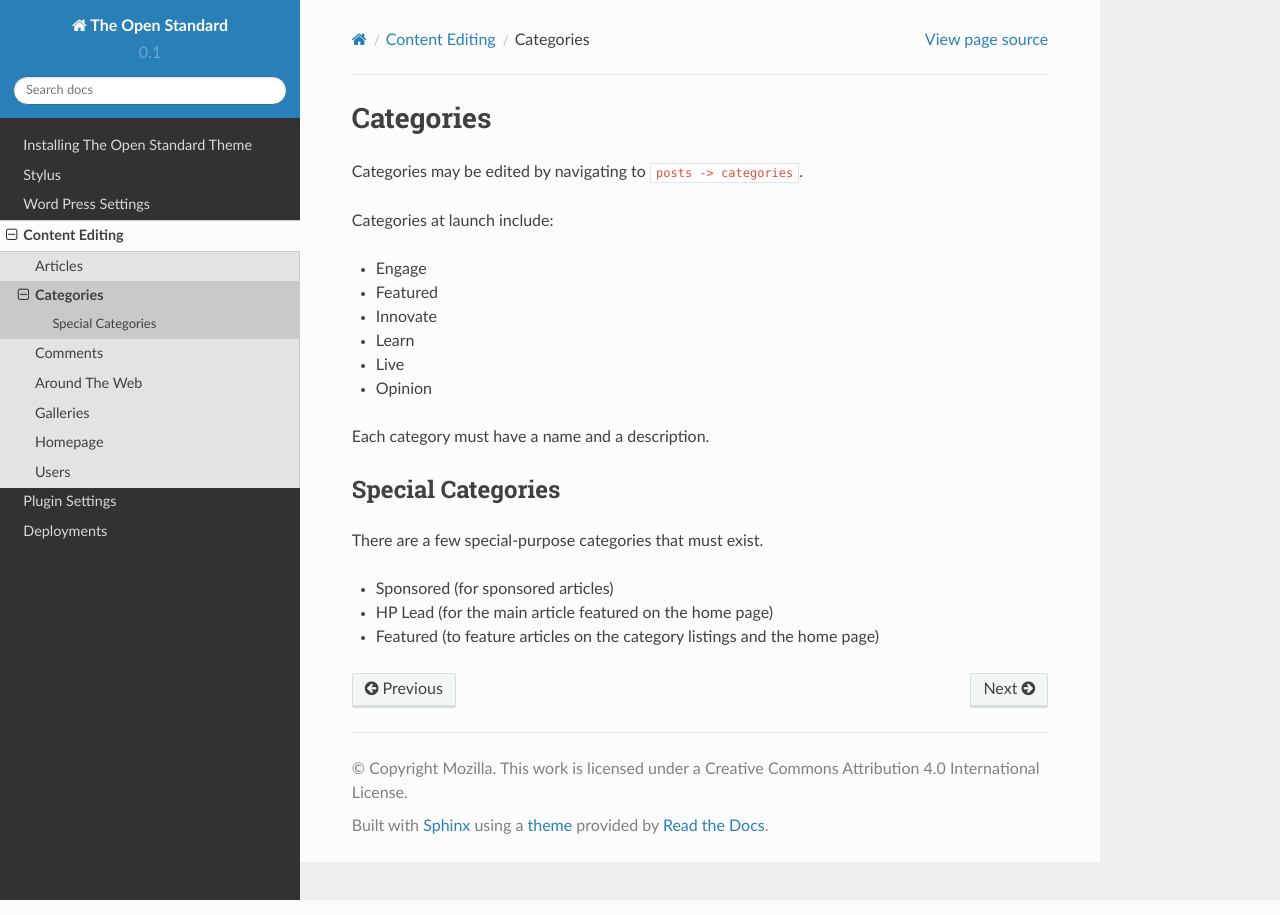
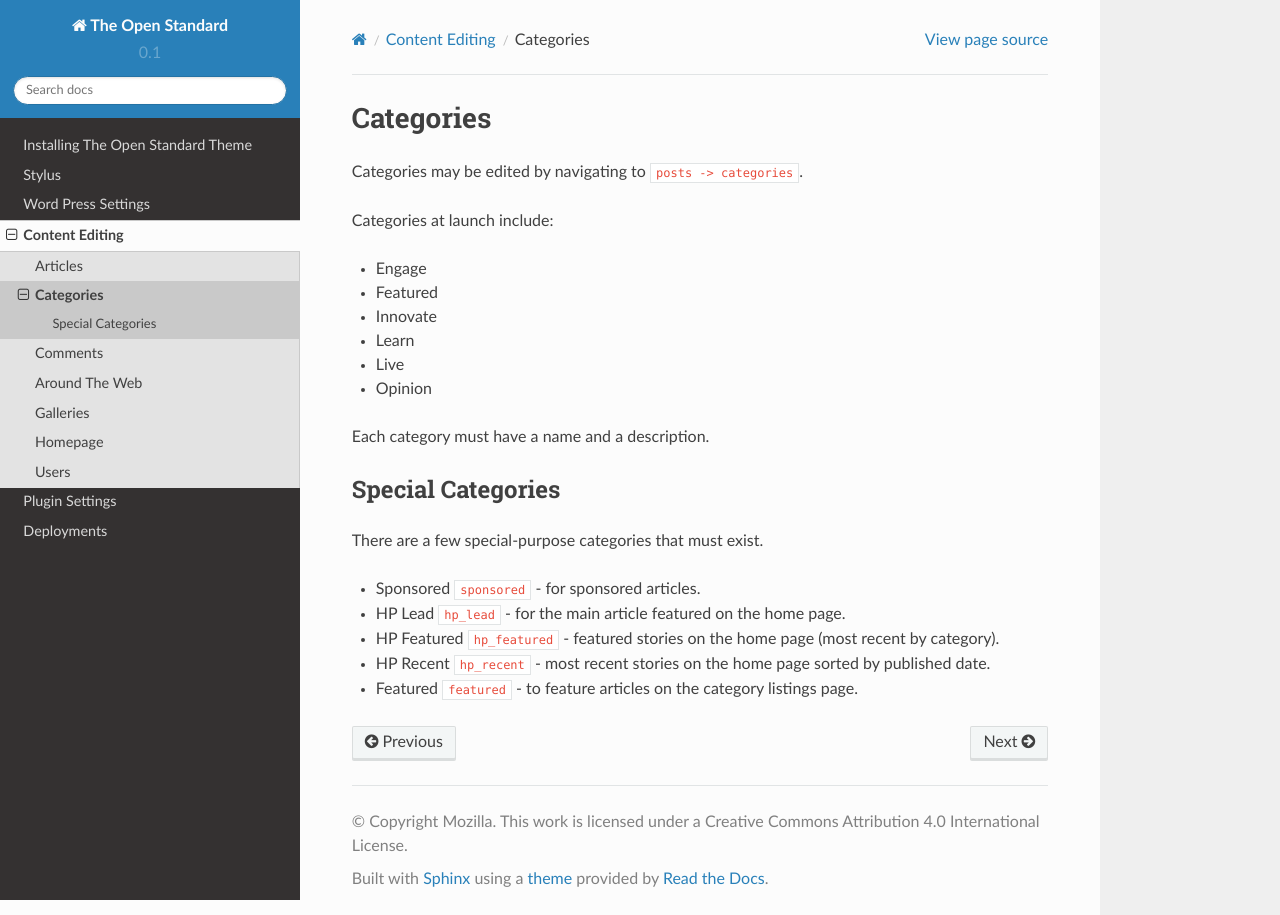
Before and after one commit to mozilla/theopenstandard, a Sphinx documentation site: the page built from docs/categories.rst, in a window 1280 px wide. Built offline with Sphinx 7.4.7 and the Read the Docs theme 2.0.0, drawn with Linux system fonts in a browser that asks for light colours.

Commit message:
Updated for R2 changes. Fixed some sphinx warnings.

```diff
--- a/docs/categories.rst
+++ b/docs/categories.rst
@@ -25,6 +25,8 @@ Special Categories
 ~~~~~~~~~~~~~~~~~~
 There are a few special-purpose categories that must exist.
 
-- Sponsored (for sponsored articles)
-- HP Lead (for the main article featured on the home page)
-- Featured (to feature articles on the category listings and the home page)
+- Sponsored ``sponsored`` - for sponsored articles.
+- HP Lead ``hp_lead`` - for the main article featured on the home page.
+- HP Featured ``hp_featured`` - featured stories on the home page (most recent by category).
+- HP Recent ``hp_recent`` - most recent stories on the home page sorted by published date.
+- Featured ``featured`` - to feature articles on the category listings page.
--- a/docs/plugins/coauthors.rst
+++ b/docs/plugins/coauthors.rst
@@ -3,9 +3,9 @@
 .. file, You can obtain one at http://mozilla.org/MPL/2.0/.
 
 
-=============
+===============
 Co-authors Plus
-=============
+===============
 
 This plugin provides guest author functionality
 
--- a/docs/users.rst
+++ b/docs/users.rst
@@ -5,6 +5,9 @@
 ==========
 Users
 ==========
+
+.. important:: This documentation is out of date and needs to be rewritten to include the co-authors plugin.
+
 
 For the purposes of content editing there are 3 user roles we use:
 
```
Also changed, not shown: other parts of docs/plugins/coauthors.rst (+1 -1 lines).
